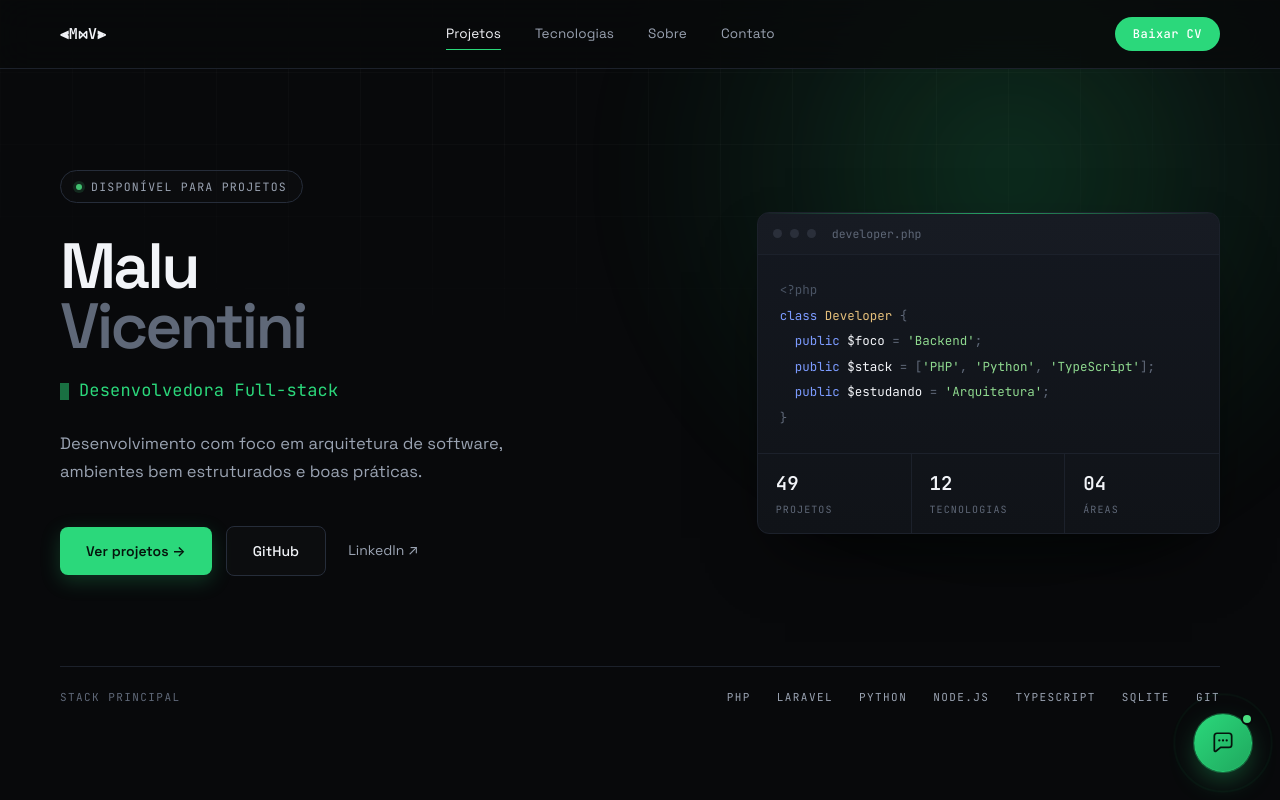
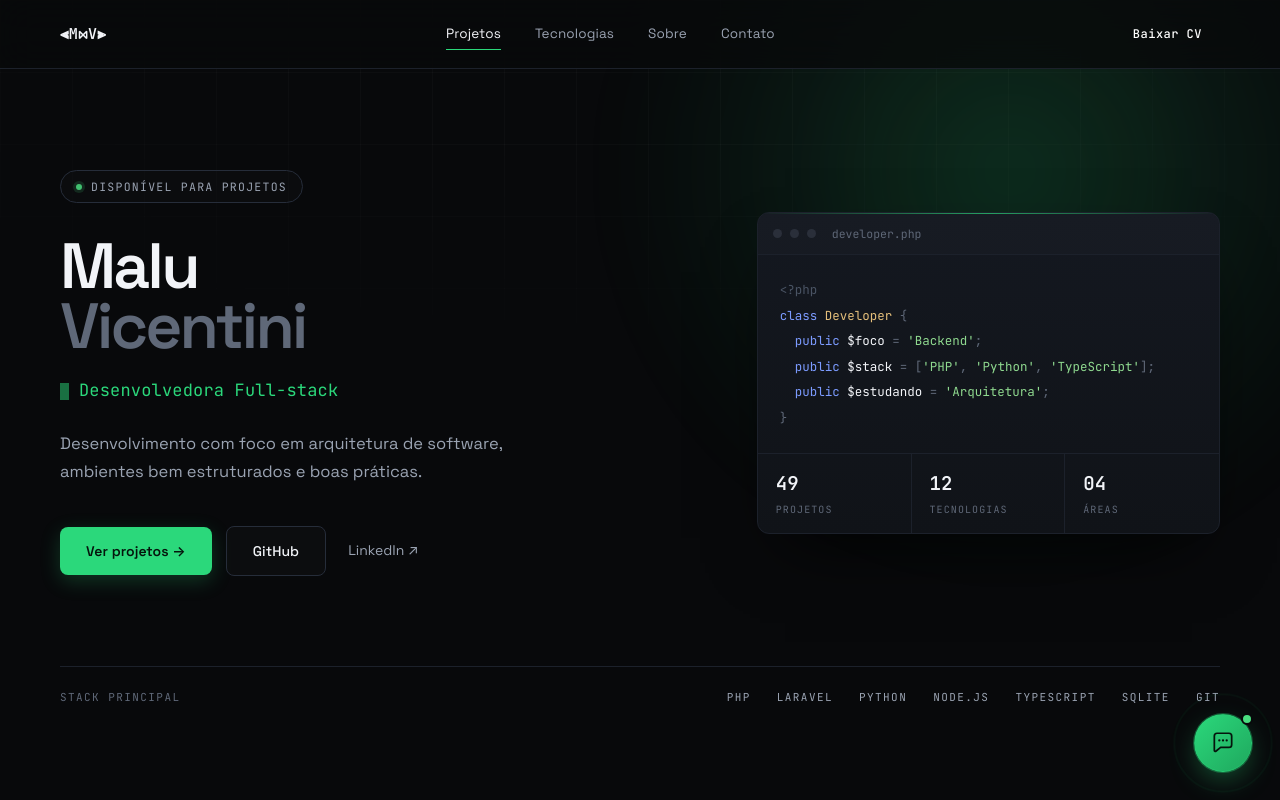
Before and after one commit to MariaLuizaVicentini/portfolio-malu-vicentini, a React (Vite) app: page / in a window 1280 px wide. Shown: the top 800 px of the page. Built offline with nearby package versions, Linux system fonts and the light colour scheme.

Commit message:
chore: removendo cor gritante

```diff
--- a/src/components/NavBar/NavBar.tsx
+++ b/src/components/NavBar/NavBar.tsx
@@ -27,7 +27,7 @@ export default function NavBar() {
             href={SITE.resume}
             target="_blank"
             rel="noopener noreferrer"
-            className="rounded-full bg-brand px-[18px] py-[9px] font-mono text-xs font-medium tracking-[.04em] text-white shadow-none transition-[transform,box-shadow] duration-200 hover:-translate-y-px hover:shadow-btn-cv-hover"
+            className="rounded-full  px-[18px] py-[9px] font-mono text-xs font-medium tracking-[.04em] text-white shadow-none transition-[transform,box-shadow] duration-200 hover:-translate-y-px hover:shadow-btn-cv-hover"
           >
             Baixar CV
           </a>
```
